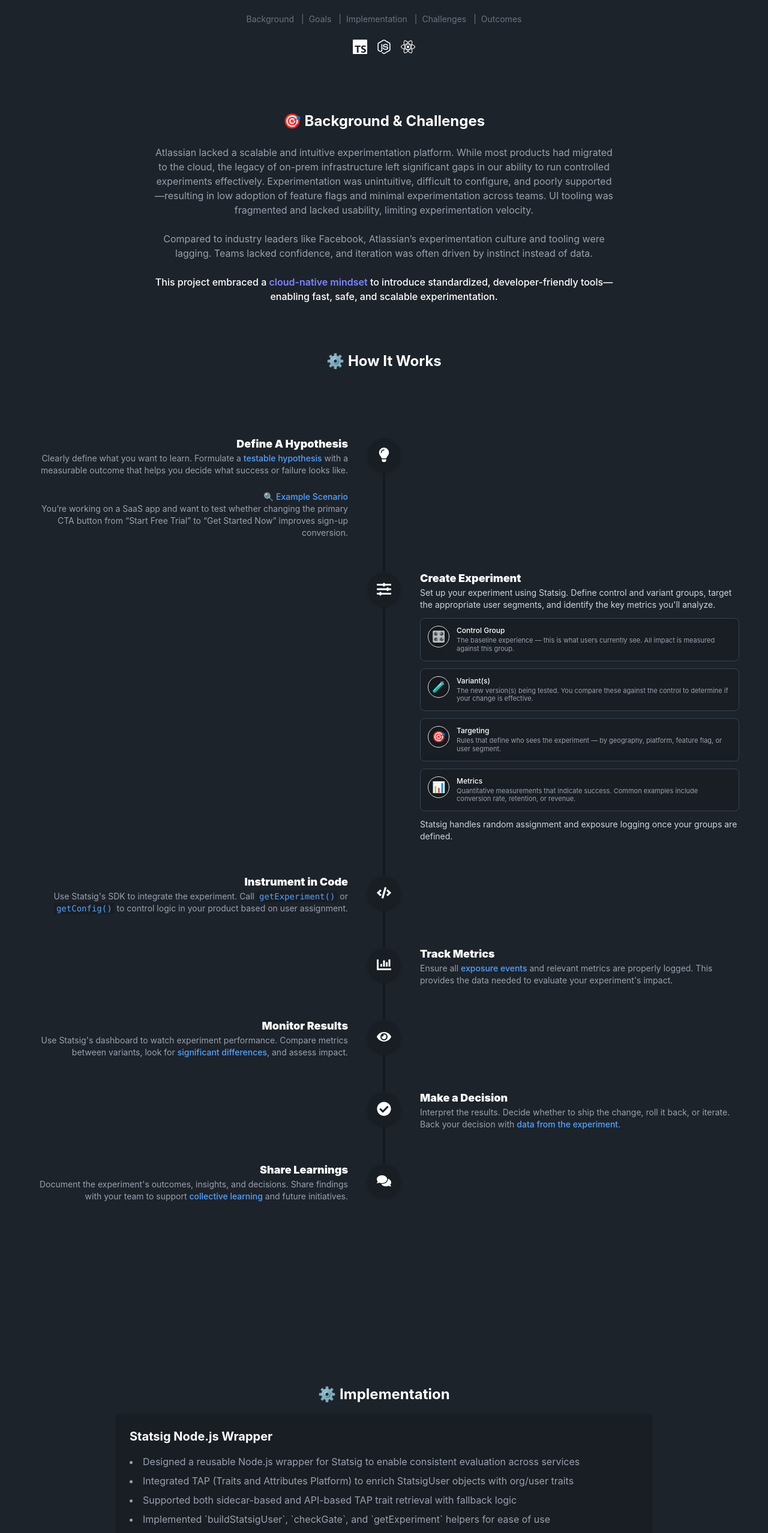
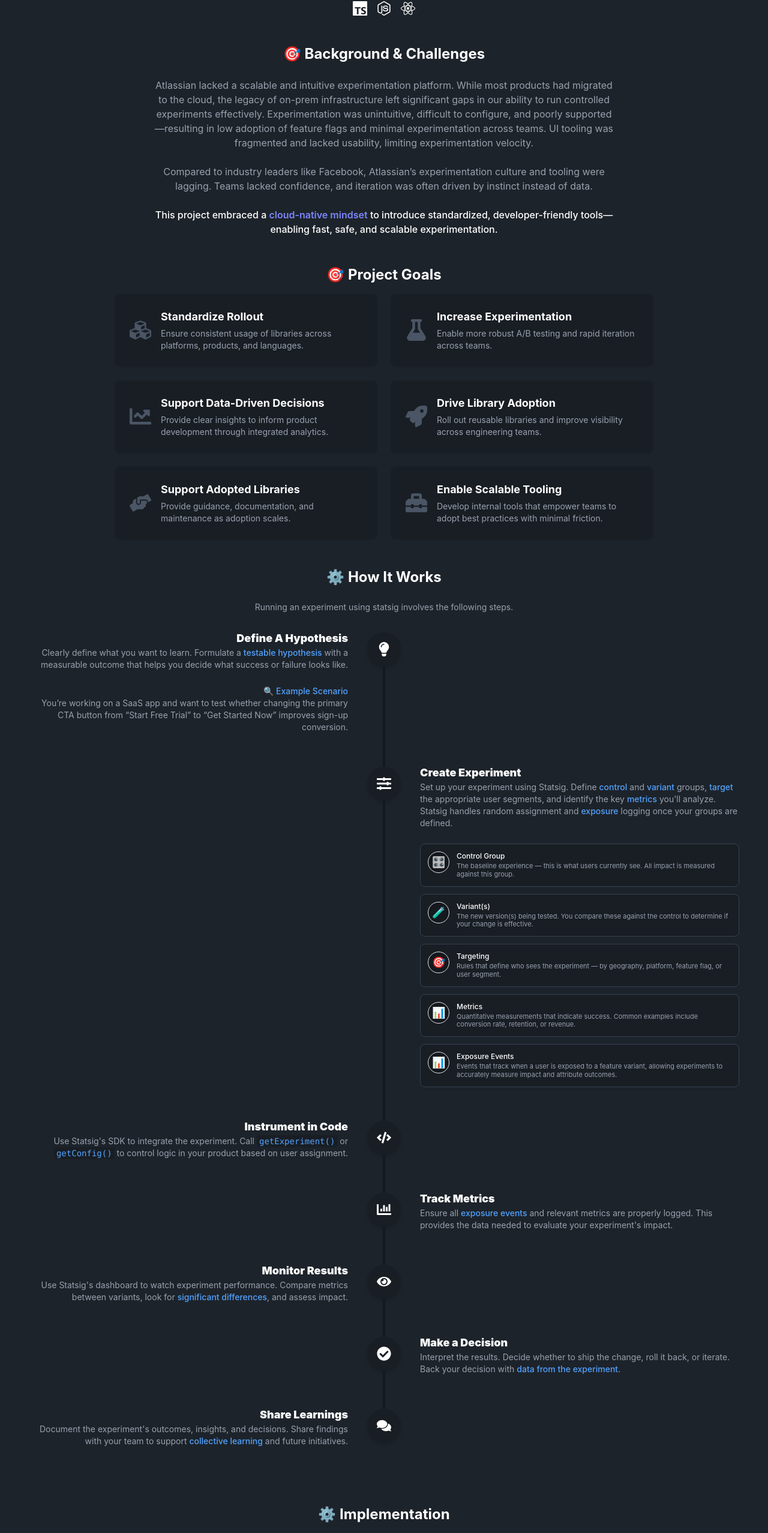
Before and after one commit to maddie-topaz/my-site, a Next.js app: page /projects/atlassian-experiments in a window 1280 px wide. Shown: the part 234-2789 px from the top of the page at 60% size. Built offline with nearby package versions, Linux system fonts and the light colour scheme.

Commit message:
feat: unify styling

```diff
--- a/app/projects/atlassian-experiments/page.tsx
+++ b/app/projects/atlassian-experiments/page.tsx
@@ -1,9 +1,11 @@
 "use client"
 
 import { motion } from "framer-motion"
+import { FaChartLine, FaCubes, FaFlask, FaHandsHelping, FaRocket, FaToolbox } from "react-icons/fa"
 import { SiNodedotjs, SiReact, SiTypescript } from "react-icons/si"
 import { experimentTimelineSteps } from "components/ExperimentTimeline"
-import { FeatureCard } from "components/FeatureCard"
+import { GoalCard } from "components/GoalCard"
+
 
 const fadeInUp = {
     hidden: { opacity: 0, y: 20 },
@@ -16,10 +18,10 @@
 
 export default function StatsigCaseStudy() {
     return (
-    <section className="bg-base-100 py-20 text-gray-800 dark:bg-black dark:text-gray-100">
+        <section className="bg-base-100 py-10 text-gray-800 dark:bg-black dark:text-gray-100">
             <div className="container mx-auto max-w-screen-xl px-4">
                 {/* Hero Section */}
-        <motion.div className="space-y-6 text-center" initial="hidden" whileInView="visible" variants={fadeInUp}>
+                <motion.div id="atlassian-hero" className="text-center" initial="hidden" whileInView="visible" variants={fadeInUp}>
                     <h1 className="bg-gradient-to-r from-blue-500 to-purple-400 bg-clip-text text-5xl leading-normal font-extrabold text-transparent">
                         Driving Scalable Experimentation at Atlassian
                     </h1>
@@ -59,8 +61,8 @@
 
                 {/* Background */}
                 <motion.div
-          id="background"
-          className="mt-24"
+                    id="background-and-challenges"
+                    className="mt-12"
                     initial="hidden"
                     whileInView="visible"
                     viewport={{ once: true }}
@@ -88,15 +90,58 @@
                     </div>
                 </motion.div>
 
-        <section className="bg-base-100 py-20 text-gray-800 dark:bg-black dark:text-gray-100">
+                {/* Project Goals Section */}
+                <motion.div
+                    className="mt-12"
+                    initial="hidden"
+                    whileInView="visible"
+                    viewport={{ once: true }}
+                    custom={0.1}
+                    variants={fadeInUp}
+                >
+                    <h2 className="mb-4 text-center text-2xl font-bold text-white">🎯 Project Goals</h2>
+                    <div className="mx-auto grid max-w-4xl gap-6 md:grid-cols-2">
+                        <GoalCard
+                            icon={<FaCubes />}
+                            title="Standardize Rollout"
+                            desc="Ensure consistent usage of libraries across platforms, products, and languages."
+                        />
+                        <GoalCard
+                            icon={<FaFlask />}
+                            title="Increase Experimentation"
+                            desc="Enable more robust A/B testing and rapid iteration across teams."
+                        />
+                        <GoalCard
+                            icon={<FaChartLine />}
+                            title="Support Data-Driven Decisions"
+                            desc="Provide clear insights to inform product development through integrated analytics."
+                        />
+                        <GoalCard
+                            icon={<FaRocket />}
+                            title="Drive Library Adoption"
+                            desc="Roll out reusable libraries and improve visibility across engineering teams."
+                        />
+                        <GoalCard
+                            icon={<FaHandsHelping />}
+                            title="Support Adopted Libraries"
+                            desc="Provide guidance, documentation, and maintenance as adoption scales."
+                        />
+                        <GoalCard
+                            icon={<FaToolbox />}
+                            title="Enable Scalable Tooling"
+                            desc="Develop internal tools that empower teams to adopt best practices with minimal friction."
+                        />
+                    </div>
+                </motion.div>
+
+                {/*  How It Works */}
+                <motion.div className="mt-12 bg-base-100 text-gray-800 dark:bg-black dark:text-gray-100 mt-12">
                     <h2 className="mb-6 text-center text-2xl font-bold text-white">⚙️ How It Works</h2>
-          <motion.section
-            initial={{ opacity: 0, y: 30 }}
-            whileInView={{ opacity: 1, y: 0 }}
-            viewport={{ once: true }}
-            transition={{ duration: 0.6 }}
-            className="bg-base-100 py-20 text-gray-800 dark:bg-black dark:text-gray-100"
-          >
+                    <p className="text-sm text-gray-400 text-center">
+                        Running an  experiment using statsig involves the following steps.
+                    </p>
+                    <br />
+
                     <ul className="timeline timeline-snap-icon max-md:timeline-compact timeline-vertical text-white">
                         {experimentTimelineSteps.map((step, index) => (
                             <li key={index}>
@@ -105,8 +150,7 @@
                                     <div className="bg-base-200 rounded-full p-4 text-2xl text-white shadow-md">{step.icon}</div>
                                 </div>
                                 <div
-                    className={`${
-                      index % 2 === 0 ? "timeline-start mx-8 mb-12 md:text-end" : "timeline-end mx-8 mb-12"
+                                    className={`${index % 2 === 0 ? "timeline-start mx-8 mb-12 md:text-end" : "timeline-end mx-8 mb-12"
                                         }`}
                                 >
                                     <div className="text-lg font-black">{step.title}</div>
@@ -116,106 +160,80 @@
                             </li>
                         ))}
                     </ul>
-          </motion.section>
-        </section>
 
-        {/* Implementation Details */}
+                </motion.div>
+
+                {/* Implementation */}
                 <motion.div
                     id="implementation"
-          className="mt-24"
+                    className="mt-12 px-4 sm:px-6 lg:px-8"
                     initial="hidden"
                     whileInView="visible"
                     viewport={{ once: true }}
-          custom={0.15}
                     variants={fadeInUp}
                 >
-          <h2 className="mb-4 text-center text-2xl font-bold text-white">⚙️ Implementation</h2>
-          <div className="mx-auto max-w-4xl space-y-8">
-            <div className="card bg-base-200 p-6">
-              <h3 className="mb-4 text-xl font-bold text-white">Statsig Node.js Wrapper</h3>
-              <ul className="list-inside list-disc space-y-2 text-gray-400">
-                <li>Designed a reusable Node.js wrapper for Statsig to enable consistent evaluation across services</li>
-                <li>
-                  Integrated TAP (Traits and Attributes Platform) to enrich StatsigUser objects with org/user traits
-                </li>
-                <li>Supported both sidecar-based and API-based TAP trait retrieval with fallback logic</li>
-                <li>Implemented `buildStatsigUser`, `checkGate`, and `getExperiment` helpers for ease of use</li>
-                <li>
-                  Enabled bootstrapping for latency-sensitive services to reduce P99 latency and avoid runtime
-                  dependencies
-                </li>
-                <li>
-                  Handled merge conflicts between request headers, tokens, and developer overrides using a structured
-                  resolution order
-                </li>
-                <li>Provided clean lifecycle methods: `initializeStatsig()` and `shutdownStatsig()`</li>
-              </ul>
-            </div>
-
-            <div className="card bg-base-200 p-6">
-              <h3 className="mb-4 text-xl font-bold text-white">Feature Flag Management</h3>
-              <ul className="list-inside list-disc space-y-2 text-gray-400">
-                <li>Designed consistent feature flag naming conventions</li>
-                <li>Implemented targeting rules and user segmentation</li>
-                <li>Created automated cleanup for stale flags</li>
-                <li>Built monitoring and alerting for flag status changes</li>
-              </ul>
-            </div>
-
-            <div className="card bg-base-200 p-6">
-              <h3 className="mb-4 text-xl font-bold text-white">Analytics Integration</h3>
-              <ul className="list-inside list-disc space-y-2 text-gray-400">
-                <li>Set up automatic event tracking for feature flag usage</li>
-                <li>Implemented custom metrics collection</li>
-                <li>Created dashboards for experiment monitoring</li>
-                <li>Built automated statistical analysis reports</li>
-              </ul>
-            </div>
-          </div>
+                    <h2 className="mb-6 text-center text-2xl font-bold text-white">⚙️ Implementation</h2>
+                    <div className="mx-auto max-w-5xl space-y-10">
+                        {/* Statsig Node.js Wrapper */}
+                        <motion.div
+                            className="card bg-base-200 p-8 rounded-2xl shadow-lg"
+                            custom={0.2}
+                            variants={fadeInUp}
+                        >
+                            <h3 className="text-xl font-bold text-indigo-300 mb-4">
+                                Statsig Node.js Wrapper
+                            </h3>
+                            <p className="text-gray-400 mb-4">
+                                I developed a reusable Node.js wrapper for Statsig to ensure consistent feature evaluation across services. The wrapper integrates deeply with TAP (Traits and Attributes Platform), enabling the enrichment of <code className="text-white font-mono text-xs">StatsigUser</code> objects with user and organizational traits.
+                            </p>
+                            <p className="text-gray-400 mb-4">
+                                It supports both sidecar-based and API-based TAP trait retrieval methods with graceful fallback logic. For developer ergonomics, I introduced helper methods like <code className="text-white font-mono text-xs">buildStatsigUser</code>, <code className="text-white font-mono text-xs">checkGate</code>, and <code className="text-white font-mono text-xs">getExperiment</code>.
+                            </p>
+                            <p className="text-gray-400">
+                                The implementation also supports bootstrapping for latency-sensitive services, reducing P99 latency and eliminating runtime dependencies. Merge conflicts are resolved through a structured hierarchy, and the wrapper exposes <code className="text-white font-mono text-xs">initializeStatsig()</code> and <code className="text-white font-mono text-xs">shutdownStatsig()</code> lifecycle hooks.
+                            </p>
                         </motion.div>
 
-        {/* Challenges */}
+                        {/* Feature Flag Management */}
                         <motion.div
-          id="challenges"
-          className="mt-24"
-          initial="hidden"
-          whileInView="visible"
-          viewport={{ once: true }}
-          custom={0.25}
+                            className="card bg-base-200 p-8 rounded-2xl shadow-lg"
+                            custom={0.3}
                             variants={fadeInUp}
                         >
-          <h2 className="mb-4 text-center text-2xl font-bold text-white">🧩 Key Challenges</h2>
-          <div className="mx-auto grid max-w-4xl grid-cols-1 gap-6">
-            <FeatureCard
-              title="🔀 TAP Trait Resolution"
-              problem="Conflicts arose between public and private TAP traits coming from multiple sources like headers and JWTs, making it difficult to determine the correct trait values."
-              solution="Implemented a structured resolution order and clear precedence rules to handle trait conflicts consistently across all services."
-            />
+                            <h3 className="text-xl font-bold text-indigo-300 mb-4">
+                                Feature Flag Management
+                            </h3>
+                            <p className="text-gray-400 mb-4">
+                                To support robust experimentation, I implemented standardized naming conventions for feature flags and designed a consistent framework for targeting rules and user segmentation. This ensured cross-team clarity and reduced risk of misconfiguration.
+                            </p>
+                            <p className="text-gray-400">
+                                I also built out systems for automatic cleanup of deprecated or stale flags, alongside alerting mechanisms to track flag status changes — helping teams stay informed and avoid feature creep.
+                            </p>
+                        </motion.div>
 
-            <FeatureCard
-              title="⚡ Service Performance"
-              problem="High-throughput environments suffered from latency due to cross-service hops when accessing TAP sidecar."
-              solution="Abstracted TAP sidecar access patterns and implemented caching strategies to minimize service-to-service communication."
-            />
-
-            <FeatureCard
-              title="♻️ Service Lifecycle"
-              problem="Long-running services needed proper initialization and shutdown handling to prevent memory leaks and ensure clean state management."
-              solution="Developed custom lifecycle hooks with clear initializeStatsig() and shutdownStatsig() methods for proper resource management."
-            />
-
-            <FeatureCard
-              title="🛠️ Bootstrapping Flexibility"
-              problem="Some services couldn't use bootstrapping due to specific requirements, risking feature flag evaluation failures."
-              solution="Implemented graceful fallback evaluation mechanisms for non-bootstrapped services while maintaining feature consistency."
-            />
+                        {/* Analytics Integration */}
+                        <motion.div
+                            className="card bg-base-200 p-8 rounded-2xl shadow-lg"
+                            custom={0.4}
+                            variants={fadeInUp}
+                        >
+                            <h3 className="text-xl font-bold text-indigo-300 mb-4">
+                                Analytics Integration
+                            </h3>
+                            <p className="text-gray-400 mb-4">
+                                Analytics were tightly integrated throughout the feature flag lifecycle. I automated event tracking to capture flag exposure and usage metrics without manual tagging. This data feeds into dashboards that monitor experiment performance in real time.
+                            </p>
+                            <p className="text-gray-400">
+                                Custom metrics were introduced for deeper insights, and I built automated reporting pipelines to generate statistical summaries — enabling fast, data-driven decision-making for product experiments.
+                            </p>
+                        </motion.div>
                     </div>
                 </motion.div>
 
                 {/* Outcomes */}
                 <motion.div
                     id="outcomes"
-          className="mt-24 px-4"
+                    className="mt-12 px-4"
                     initial="hidden"
                     whileInView="visible"
                     viewport={{ once: true }}
@@ -250,6 +268,11 @@
                                 title: "Improved Observability",
                                 desc: "Unified trait handling and logging improved debuggability and transparency",
                             },
+                            {
+                                icon: "📊",
+                                title: "Improved XXX",
+                                desc: "Unified trait handling and logging improved debuggability and transparency",
+                            },
                         ].map(({ icon, title, desc }, index) => (
                             <motion.div
                                 key={title}
--- a/components/ExperimentTimeline.tsx
+++ b/components/ExperimentTimeline.tsx
@@ -24,12 +24,14 @@
     {
         title: "Create Experiment",
         desc: (
+            <>
+                <p className="text-sm text-gray-400">
+                    Set up your experiment using Statsig. Define  <span className="font-medium text-blue-400">control</span> and  <span className="font-medium text-blue-400">variant</span> groups,  <span className="font-medium text-blue-400">target</span> the appropriate user segments,
+                    and identify the key  <span className="font-medium text-blue-400">metrics</span> you'll analyze.
+                </p>
+                <p className="text-sm text-gray-400">Statsig handles random assignment and <span className="font-medium text-blue-400">exposure</span> logging once your groups are defined.</p>
+                <br />
                 <div className="space-y-3 text-sm text-gray-300">
-        <p>
-          Set up your experiment using Statsig. Define control and variant groups, target the appropriate user segments,
-          and identify the key metrics you'll analyze.
-        </p>
-
                     <div className="grid grid-cols-1 gap-3">
                         {[
                             {
@@ -56,6 +58,12 @@
                                 definition:
                                     "Quantitative measurements that indicate success. Common examples include conversion rate, retention, or revenue.",
                             },
+                            {
+                                icon: "📊",
+                                label: "Exposure Events",
+                                definition:
+                                    "Events that track when a user is exposed to a feature variant, allowing experiments to accurately measure impact and attribute outcomes.",
+                            }
                         ].map(({ icon, label, definition }, i) => (
                             <div key={i} className="bg-base-200 flex items-start gap-3 rounded-lg border border-gray-700 p-3">
                                 <div className="bg-base-300 border-primary flex h-9 w-9 shrink-0 items-center justify-center rounded-full border text-lg text-white shadow-inner">
@@ -68,24 +76,27 @@
                             </div>
                         ))}
                     </div>
-
-        <p>Statsig handles random assignment and exposure logging once your groups are defined.</p>
                 </div>
+            </>
         ),
         icon: <FaSlidersH />,
     },
     {
         title: "Instrument in Code",
         desc: (
-      <p className="text-sm text-gray-400">
+            <div className="text-sm text-gray-400 space-y-2">
+                <p>
                     Use Statsig's SDK to integrate the experiment. Call{" "}
-        <code className="bg-base-200 rounded px-1 py-0.5 text-blue-400">{"getExperiment()"}</code> or{" "}
-        <code className="bg-base-200 rounded px-1 py-0.5 text-blue-400">{"getConfig()"}</code> to control logic in your
+                    <code className="bg-base-200 rounded px-1 py-0.5 text-blue-400">getExperiment()</code> or{" "}
+                    <code className="bg-base-200 rounded px-1 py-0.5 text-blue-400">getConfig()</code> to control logic in your
                     product based on user assignment.
                 </p>
+
+            </div>
         ),
         icon: <FaCode />,
-  },
+    }
+    ,
     {
         title: "Track Metrics",
         desc: (
--- /dev/null
+++ b/components/GoalCard.tsx
@@ -0,0 +1,11 @@
+export function GoalCard({ icon, title, desc }: { icon: React.ReactNode; title: string; desc: string }) {
+    return (
+      <div className="bg-base-200 flex items-center gap-4 rounded-lg p-6 shadow">
+        <div className="flex-shrink-0 text-4xl text-gray-600">{icon}</div>
+        <div>
+          <h3 className="text-lg font-bold text-white">{title}</h3>
+          <p className="mt-1 text-sm text-gray-400">{desc}</p>
+        </div>
+      </div>
+    )
+  }
```
Also changed, not shown: app/projects/chumba-phone-verify/page.tsx (+1 -12 lines). Lines whose indentation alone changed are shown as unchanged.
